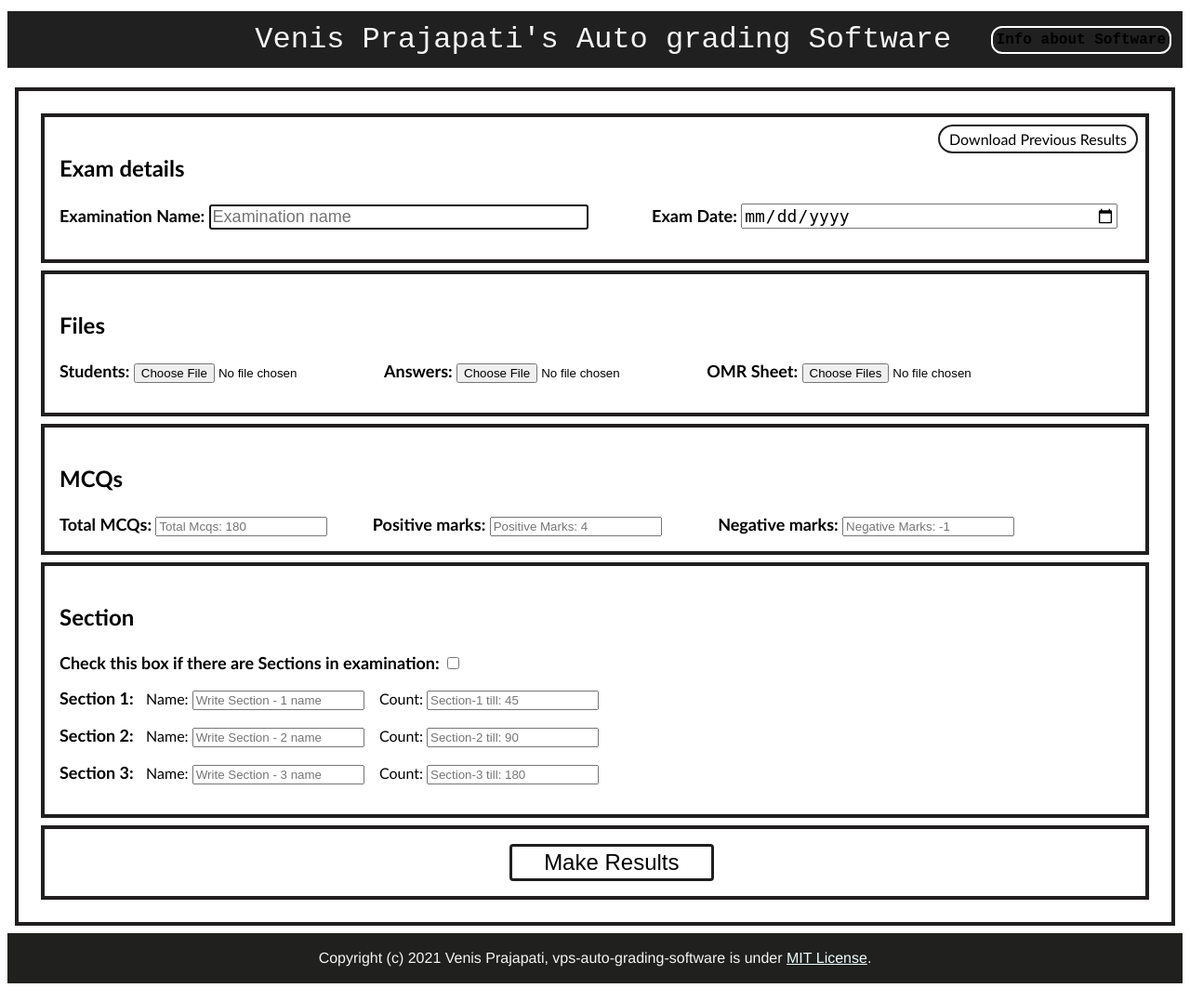
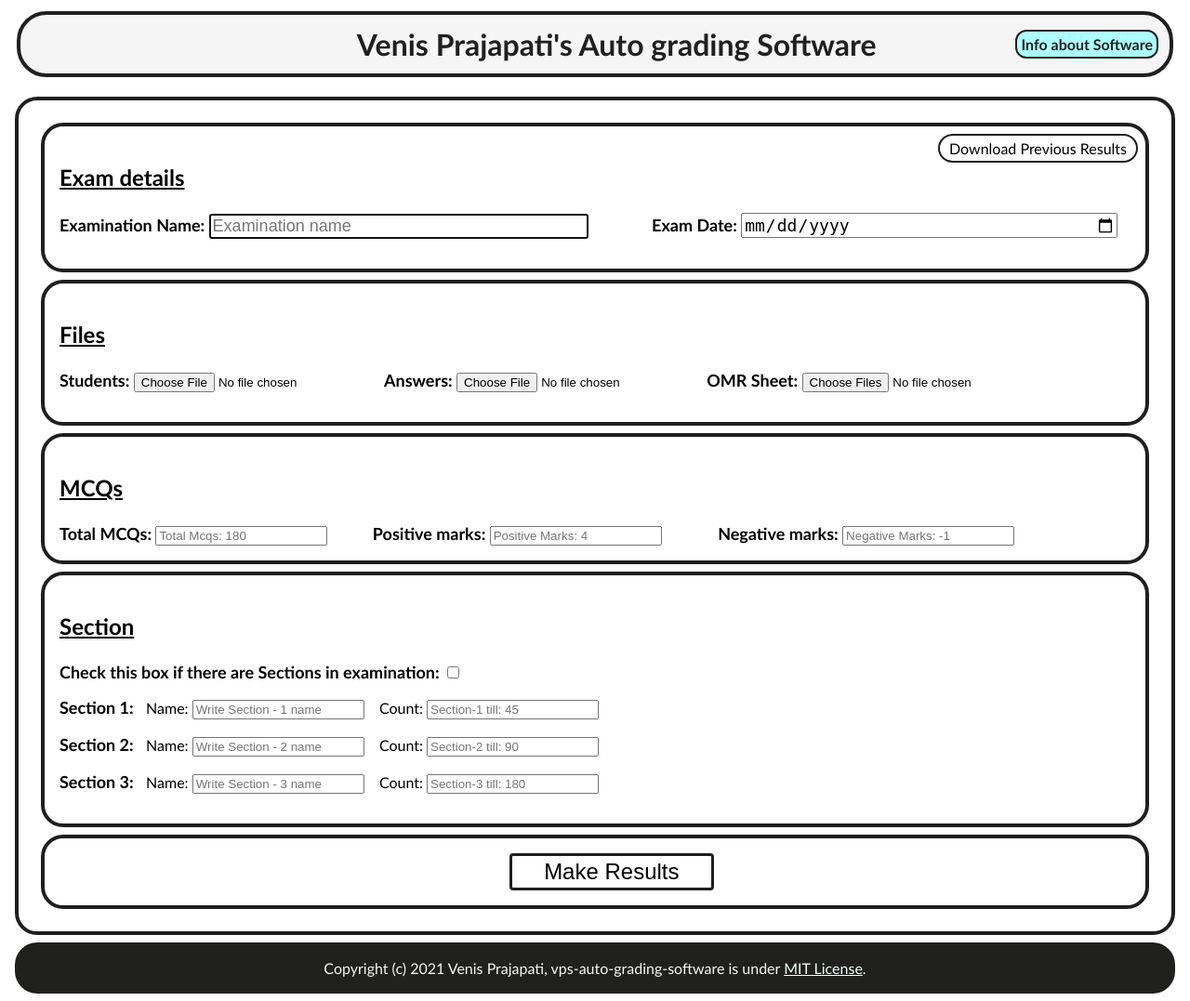
Before and after one commit to venisprajapati/vps-auto-grading-software, a Flask app: page / in a window 1280 px wide. Shown: the whole page at 93% size. Run offline with Flask 2, Linux system fonts and the light colour scheme.

Commit message:
updated ui for v.2 # v.2.8

```diff
--- a/app.py
+++ b/app.py
@@ -16,7 +16,7 @@ import webbrowser
 from waitress import serve
 from threading import Timer
 from werkzeug.utils import secure_filename
-from flask import Flask, render_template, redirect, send_file, request
+from flask import Flask, render_template, redirect, send_file, request, send_from_directory
 from services.final_result_ import MakeFinalResults
 
 
@@ -127,6 +127,11 @@ def info():
     return render_template('info.html')
 
 
+@app.route('/favicon.ico')
+def favicon():
+    return send_from_directory(os.path.join(app.root_path), 'favicon.ico', mimetype='image/vnd.microsoft.icon')
+
+
 def open_web_browser():
     webbrowser.open_new('http://127.0.0.1:2102/')
 
@@ -136,7 +141,7 @@ if __name__ == '__main__':
 
     print("Venis Prajapati's Auto grading Software Started At PORT: http://127.0.0.1:2102/")
 
-    Timer(1, open_web_browser).start()
-    serve(app, host="127.0.0.1", port=2102)
+    # Timer(1, open_web_browser).start()
+    # serve(app, host="127.0.0.1", port=2102)
 
-    # app.run(port=2102, debug=True)
+    app.run(port=2102, debug=True)
--- a/static/css/main.css
+++ b/static/css/main.css
@@ -1,22 +1,28 @@
 .v1 {
-    background-color: rgb(32, 32, 32);
-    color: whitesmoke;
+    background-color: whitesmoke;
+    border: 4px solid rgb(32, 32, 32);
+    border-radius: 32px;
+    color: rgb(32, 32, 32);
     font-size: 32px;
-    font-family: 'Courier New', Courier, monospace;
-    font-weight: normal;
+    font-family: 'Trebuchet MS', 'Lucida Sans Unicode', 'Lucida Grande', 'Lucida Sans', Arial, sans-serif, 'Lucida Sans Regular', 'Lucida Grande', 'Lucida Sans Unicode', Geneva, Verdana, sans-serif;
+    font-weight: bold;
     text-align: center;
     margin-top: 12px;
+    margin-left: 10px;
+    margin-right: 10px;
     padding: 12px;
 }
 
 #frame {
     border: 4px solid rgb(32, 30, 30);
+    border-radius: 24px;
     font-family: 'Trebuchet MS', 'Lucida Sans Unicode', 'Lucida Grande', 'Lucida Sans', Arial, sans-serif, 'Lucida Sans Regular', 'Lucida Grande', 'Lucida Sans Unicode', Geneva, Verdana, sans-serif;
     margin: 8px;
     padding: 16px;
 }
 
 .head-1 {
+    text-decoration: underline;
     font-size: 24px;
 }
 
@@ -41,8 +47,9 @@
 }
 
 .info-links {
-    border: 2px solid white;
-    color:black;
+    border: 2px solid rgb(32, 32, 32);
+    color: rgb(32, 32, 32);
+    background-color: #aeffff;
     font-size: medium;
     font-weight: bold;
     border-radius: 12px;
@@ -78,8 +85,11 @@ footer {
     justify-content: center;
     background-color: rgb(32, 32, 30);
     color: whitesmoke;
-    font-family: 'Franklin Gothic Medium', 'Arial Narrow', Arial, sans-serif;
+    border-radius: 24px;
+    font-family: 'Trebuchet MS', 'Lucida Sans Unicode', 'Lucida Grande', 'Lucida Sans', Arial, sans-serif, 'Lucida Sans Regular', 'Lucida Grande', 'Lucida Sans Unicode', Geneva, Verdana, sans-serif;
     display: flex;
+    margin-left: 8px;
+    margin-right: 8px;
     padding: 2px;
 }
 
--- a/templates/base.html
+++ b/templates/base.html
@@ -2,6 +2,9 @@
 <html lang="en">
 
 <head>
+
+    <link rel="shortcut icon" href="/favicon.ico" type="image/x-icon">
+    <link rel="icon" href="/favicon.ico" type="image/x-icon">
 
     <meta charset="UTF-8">
     <meta http-equiv="X-UA-Compatible" content="IE=edge">
--- a/templates/index.html
+++ b/templates/index.html
@@ -10,13 +10,13 @@
 
 <div>
 
-    <h1 style="padding-left: 224px;" class="v1">
+        <h1 style="padding-left: 212px;" class="v1">
 
-        Venis Prajapati's Auto grading Software
+            Venis Prajapati's Auto grading Software
 
-        <a style="float: right;" class="info-links" href="/info">Info about Software</a>
+            <a style="float: right;" class="info-links" href="/info">Info about Software</a>
 
-    </h1>
+        </h1>
 
 
     <div id="frame">
--- a/templates/info.html
+++ b/templates/info.html
@@ -29,10 +29,10 @@
             <hr>
 
             <p class="main-1">
-                Name: Venis Prajapati's Auto grading Software
-                &emsp; &emsp;
+                Name: vps-auto-grading-software
+                &emsp; &emsp; &emsp;
                 Github: <a href="https://github.com/venisprajapati/vps-auto-grading-software">vps-auto-grading-software</a>
-                &emsp; &emsp;
+                &emsp; &emsp; &emsp;
                 License: <a href="https://github.com/venisprajapati/vps-auto-grading-software/blob/main/LICENSE">MIT License</a>
             </p>
             <p class="main-1">
```
Also changed, not shown: favicon.ico (added), screen-shots/vps-ags_info-page.png, screen-shots/vps-ags_main-page.png, screen-shots/vps-ags_result-page.png.
